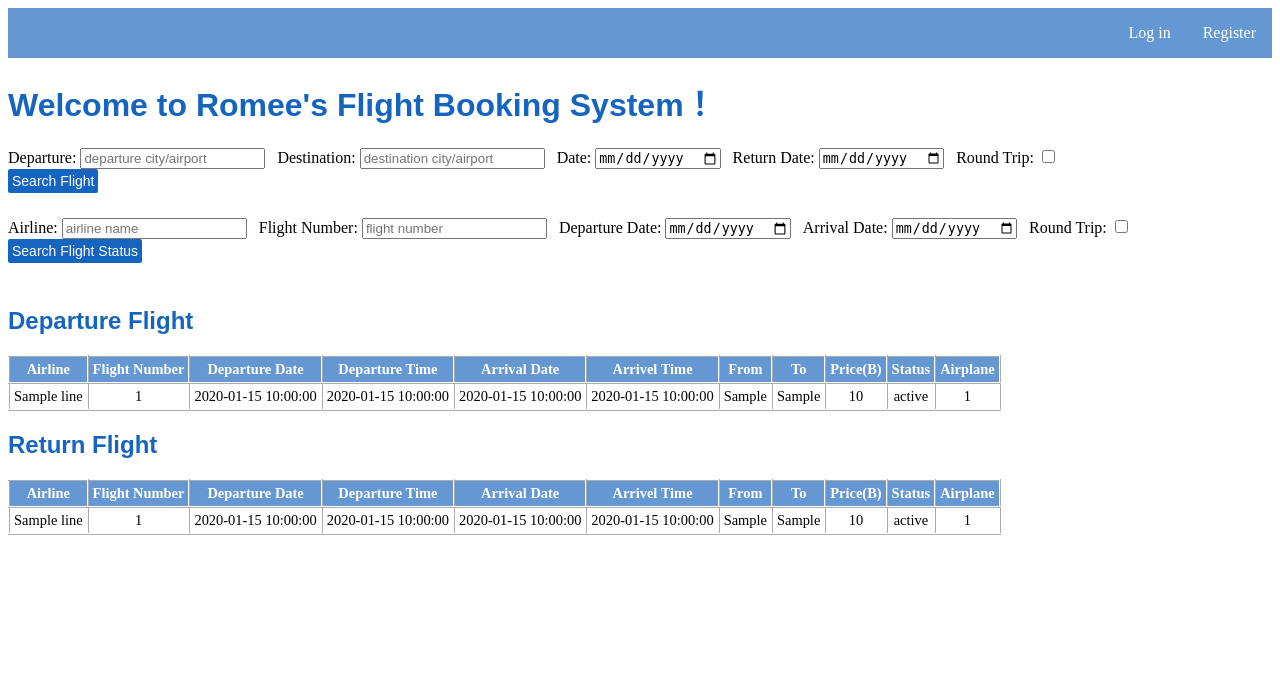
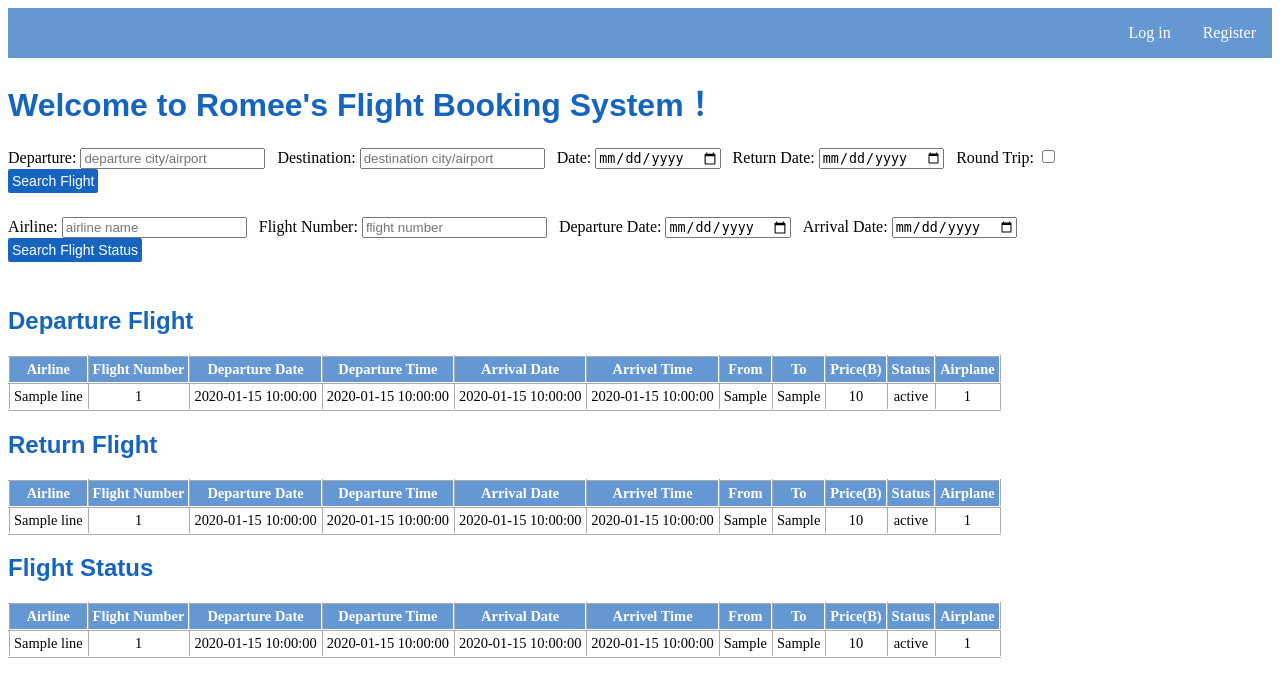
Before and after one commit to ROMEEZHOU/Flight_System_Web_Application, a Flask app: template template/index.html in a window 1280 px wide. Shown: the top 697 px of the page. Run offline with Flask 2, Linux system fonts and the light colour scheme; the template is opened without the code that fills it: most values are stand-ins (such as "Sample title", 1, 10 or a date in 2020).

Commit message:
searching flight status done

```diff
--- a/main.py
+++ b/main.py
@@ -60,9 +60,40 @@ def SearchFlight1():
 
     return render_template('index.html',post1=data1)'''
 
+
 @app.route('/SearchFlightStatus',methods=['GET','POST'])
 def search_flight_status():
-    pass
+    airline= request.form['airline']
+    flight_num=request.form['flight_num']
+    dept_date=request.form['dept_date']
+    arr_date=request.form['arr_date']
+
+    if dept_date=='':
+        if arr_date=='':
+            return render_template('index.html',error='Please enter either departure date or arrival date')
+        else:
+            cursor=conn.cursor()
+            query='SELECT * FROM flight WHERE airline_name= %s AND flight_num = %s AND arr_date= %s'
+            cursor.execute(query, (airline, flight_num, arr_date))
+            data=cursor.fetchall()
+            cursor.close()
+            return render_template('index.html',post3=data)
+    else:
+        if arr_date=='':
+            cursor=conn.cursor()
+            query='SELECT * FROM flight WHERE airline_name= %s AND flight_num = %s AND dept_date= %s'
+            cursor.execute(query, (airline, flight_num, dept_date))
+            data=cursor.fetchall()
+            cursor.close()
+            return render_template('index.html',post3=data)
+
+        else:
+            cursor=conn.cursor()
+            query='SELECT * FROM flight WHERE airline_name= %s AND flight_num = %s AND dept_date= %s AND arr_date = %s'
+            cursor.execute(query, (airline, flight_num, dept_date, arr_date))
+            data=cursor.fetchall()
+            cursor.close()
+            return render_template('index.html',post3=data)
 
 
 
--- a/template/index.html
+++ b/template/index.html
@@ -140,20 +140,18 @@
 				&nbsp;
 				&nbsp;
 				<div style="display: table-cell;">
-					Departure Date: <input type="date" name = "dept_date" placeholder="dept_date" required/> </br>
+					Departure Date: <input type="date" name = "dept_date" placeholder="dept_date"/> </br>
 				</div>
 				&nbsp;
 				&nbsp;
 				<div style="display: table-cell;">
-					Arrival Date: <input type="date" name = "arr_date" placeholder="arr_date" required/> </br>
-				</div>
-				&nbsp;
-				&nbsp;
-				<div style="display: table-cell;">
-					Round Trip: <input type="checkbox" name = "round_trip" placeholder="round trip"/> </br>
+					Arrival Date: <input type="date" name = "arr_date" placeholder="arr_date"/> </br>
 				</div>
 			</div>
 			<input id="post_button" type="submit" value="Search Flight Status" />
+			{% if error %}
+            	<p class="error"><strong>Error:</strong> {{error}}</p>
+        	{% endif %}
 
 		</form>
 	</div>
@@ -228,6 +226,41 @@
 	</div>
 	{% endif %}
 
+	{% if post3 %}
+	<div>
+		<h2>Flight Status</h2>
+		<table class=table11_7>
+			<th>Airline</th>
+			<th>Flight Number</th>
+			<th>Departure Date</th>
+			<th>Departure Time</th>
+			<th>Arrival Date</th>
+			<th>Arrivel Time</th>
+			<th>From</th>
+			<th>To</th>
+			<th>Price(B)</th>
+			<th>Status</th>
+			<th>Airplane</th>
+
+		{% for line in post3 %}
+			<tr>
+				<td>{{line['airline_name']}}</td>
+				<td>{{line['flight_num']}}</td>
+				<td>{{line['dept_date']}}</td>
+				<td>{{line['dept_time']}}</td>
+				<td>{{line['arr_date']}}</td>
+				<td>{{line['arr_time']}}</td>
+				<td>{{line['dept_airport']}}</td>
+				<td>{{line['arr_airport']}}</td>
+				<td>{{line['base_price']}}</td>
+				<td>{{line['flight_status']}}</td>
+				<td>{{line['id_num']}}</td>
+			</tr>
+		{% endfor %}
+		</table>
+	</div>
+	{% endif %}
+
 </body>
 
 </html>
```
